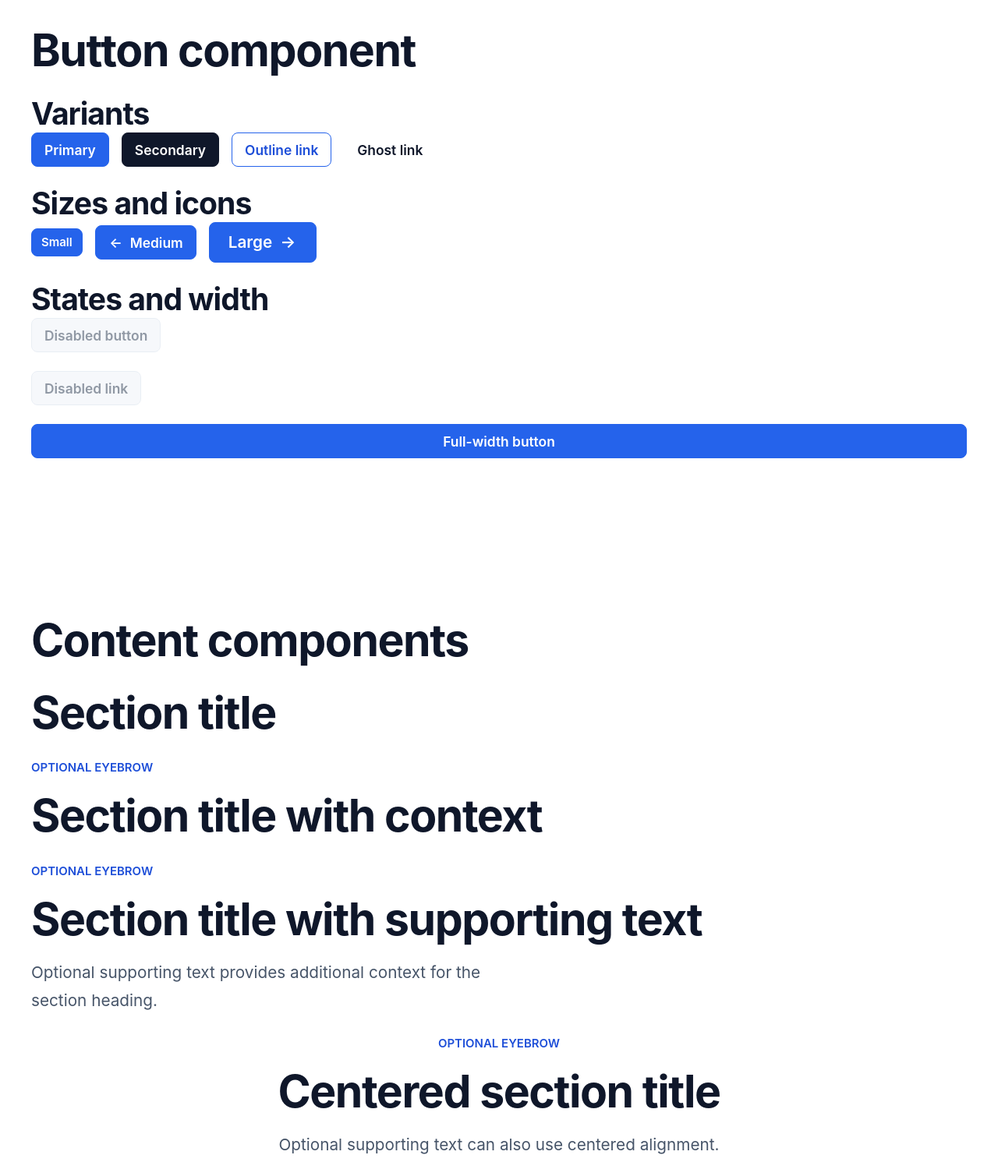
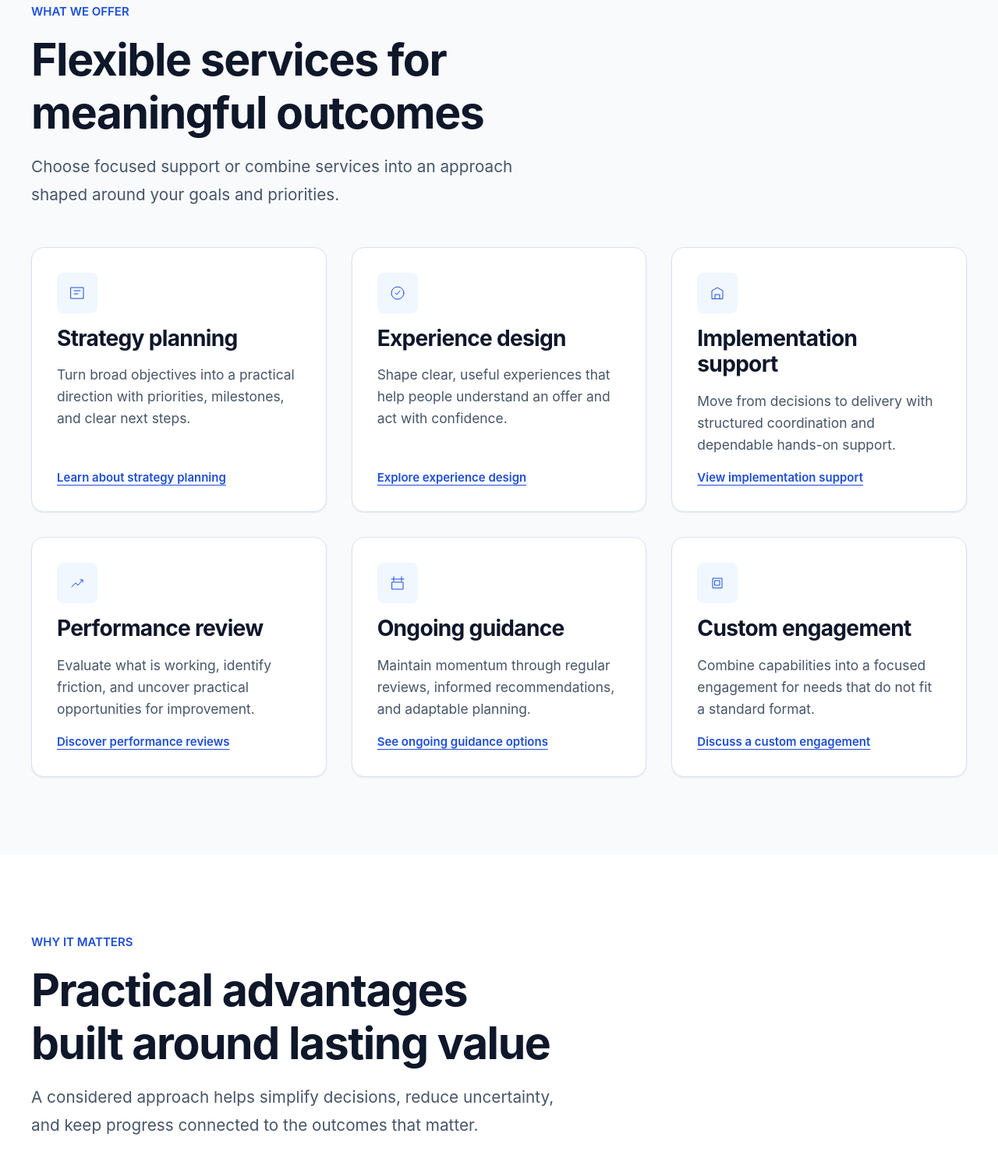
Before and after one commit to sun4eg/landing-starter-kit, a website built with Vite: page index.html in a window 1280 px wide. Shown: the part 844-2335 px from the top of the page at 78% size. Built offline with nearby package versions, Linux system fonts and the light colour scheme.

Commit message:
chore: remove component showcases from landing page

```diff
--- a/index.html
+++ b/index.html
@@ -87,89 +87,6 @@
             <figcaption class="visually-hidden">Placeholder for a product, service, or campaign visual.</figcaption>
           </figure>
         </div>
-      </section>
-
-      <section class="button-showcase section" aria-labelledby="button-showcase-title">
-        <div class="container flow">
-          <h2 id="button-showcase-title">Button component</h2>
-
-          <section class="flow" aria-labelledby="button-variants-title">
-            <h3 id="button-variants-title">Variants</h3>
-            <ul class="cluster" role="list">
-              <li><button class="button button--primary" type="button">Primary</button></li>
-              <li><button class="button button--secondary" type="button">Secondary</button></li>
-              <li><a class="button button--outline" href="#main-content">Outline link</a></li>
-              <li><a class="button button--ghost" href="#main-content">Ghost link</a></li>
-            </ul>
-          </section>
-
-          <section class="flow" aria-labelledby="button-sizes-title">
-            <h3 id="button-sizes-title">Sizes and icons</h3>
-            <ul class="cluster" role="list">
-              <li><button class="button button--primary button--sm" type="button">Small</button></li>
-              <li>
-                <button class="button button--primary button--md" type="button">
-                  <span class="button__icon button__icon--leading" aria-hidden="true">←</span>
-                  Medium
-                </button>
-              </li>
-              <li>
-                <button class="button button--primary button--lg" type="button">
-                  Large
-                  <span class="button__icon button__icon--trailing" aria-hidden="true">→</span>
-                </button>
-              </li>
-            </ul>
-          </section>
-
-          <section class="flow" aria-labelledby="button-states-title">
-            <h3 id="button-states-title">States and width</h3>
-            <ul class="stack" role="list">
-              <li><button class="button button--secondary" type="button" disabled>Disabled button</button></li>
-              <li>
-                <a class="button button--outline" role="link" aria-disabled="true" tabindex="-1">Disabled link</a>
-              </li>
-              <li>
-                <button class="button button--primary button--full" type="button">Full-width button</button>
-              </li>
-            </ul>
-          </section>
-        </div>
-      </section>
-
-      <section class="content-showcase section" lang="en">
-        <article class="container flow">
-          <h2>Content components</h2>
-
-          <section>
-            <header class="section-heading">
-              <h3 class="section-heading__title">Section title</h3>
-            </header>
-          </section>
-
-          <section>
-            <header class="section-heading">
-              <p class="section-heading__eyebrow">Optional eyebrow</p>
-              <h3 class="section-heading__title">Section title with context</h3>
-            </header>
-          </section>
-
-          <section>
-            <header class="section-heading">
-              <p class="section-heading__eyebrow">Optional eyebrow</p>
-              <h3 class="section-heading__title">Section title with supporting text</h3>
-              <p class="section-heading__lead">Optional supporting text provides additional context for the section heading.</p>
-            </header>
-          </section>
-
-          <section>
-            <header class="section-heading section-heading--center">
-              <p class="section-heading__eyebrow">Optional eyebrow</p>
-              <h3 class="section-heading__title">Centered section title</h3>
-              <p class="section-heading__lead">Optional supporting text can also use centered alignment.</p>
-            </header>
-          </section>
-        </article>
       </section>
 
       <section class="services" aria-labelledby="services-title">
--- a/src/scss/base/_global.scss
+++ b/src/scss/base/_global.scss
@@ -22,6 +22,29 @@ a {
   color: var(--color-link);
   text-decoration-thickness: var(--border-width);
   text-underline-offset: var(--space-3xs);
+}
+
+.skip-link {
+  position: fixed;
+  inset-block-start: var(--space-sm);
+  inset-inline-start: var(--space-sm);
+  z-index: var(--z-toast);
+  padding: var(--space-xs) var(--space-sm);
+  color: var(--color-text-inverse);
+  font-weight: var(--font-weight-semibold);
+  text-decoration: none;
+  background-color: var(--color-primary-600);
+  border-radius: var(--radius-md);
+  box-shadow: var(--shadow-md);
+  transform: translateY(-200%);
+  transition: transform var(--duration-fast) var(--ease-standard);
+}
+
+.skip-link:focus,
+.skip-link:focus-visible {
+  outline: var(--focus-ring-width) solid var(--color-focus-ring);
+  outline-offset: var(--focus-ring-offset);
+  transform: translateY(0);
 }
 
 :focus {
```
Also changed, not shown: ROADMAP.md (+1 -0 lines).
